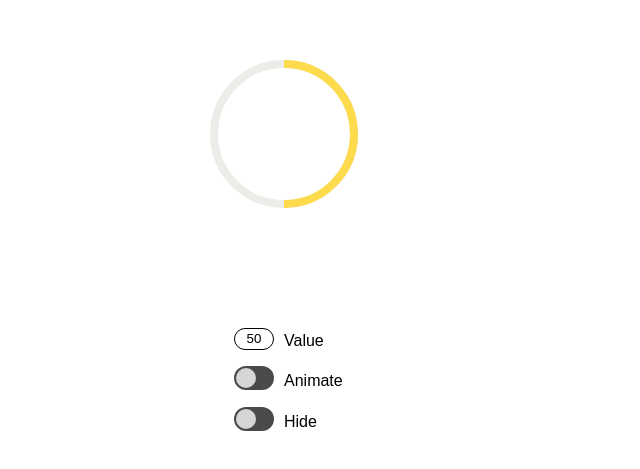
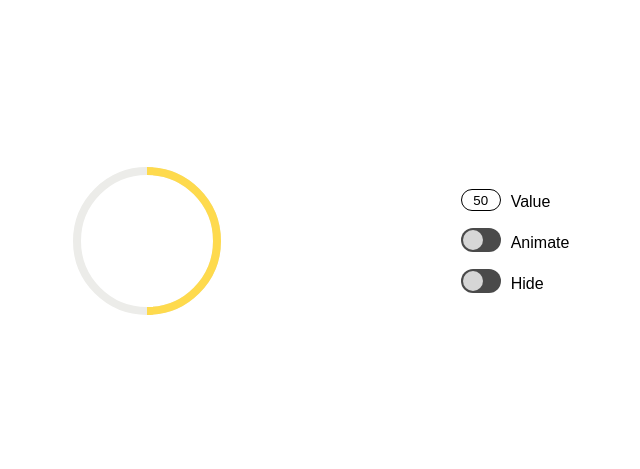
Before and after one commit to siandreev/round-progress-bar, a plain HTML site: page public/index.html in a window 1280 px wide. Shown: the part 159-628 px from the top of the page, without its empty margins (356-996 px from the left). Drawn offline with Linux system fonts and the light colour scheme.

Commit message:
Added adaptive layout for landscape orientation

```diff
--- a/public/index.html
+++ b/public/index.html
@@ -5,11 +5,10 @@
   <meta charset="utf-8">
   <meta name="viewport" content="width=device-width, initial-scale=1, maximum-scale=1, user-scalable=0"/>
   <title>RoundSlider</title>
-
   <link rel="stylesheet" href="style.css">
 </head>
 <body>
-  <div class="container" id="progress">
+  <div class="progress" id="progress">
     <div class="half-container svg-container">
       <div class="svg-container__row"></div>
       <div class="svg-container__row">
--- a/public/script.js
+++ b/public/script.js
@@ -1,10 +1,10 @@
 window.onload = function (){
-    const progress = new Progress();
+    const progress = new Progress("progress");
 }
 
 class Progress {
-    constructor() {
-        const progress = document.getElementById("progress");
+    constructor(id) {
+        const progress = document.getElementById(id);
 
         this.state = "Normal"
         this.circles = Array.from(progress.querySelectorAll(".svg-container__circle"));
--- a/src/app.scss
+++ b/src/app.scss
@@ -5,7 +5,7 @@ html, body {
   margin: 0;
 }
 
-.container {
+.progress {
   position:absolute;
   height: auto;
   bottom:0;
@@ -14,11 +14,21 @@ html, body {
   right:0;
   margin: $container-margin;
   display: flex;
-  flex-direction: column;
 }
 
 .half-container {
   display: flex;
-  flex-direction: column;
   flex: 1;
 }
+
+@media only screen and (orientation: portrait) {
+  .progress, .half-container {
+    flex-direction: column;
+  }
+}
+
+@media only screen and (orientation: landscape) {
+  .progress, .half-container {
+    flex-direction: row;
+  }
+}
--- a/src/components/input.scss
+++ b/src/components/input.scss
@@ -46,6 +46,7 @@ $alpha_filter: 0.1;
 
     &_disabled {
       background-color: rgba(black, $alpha_filter);
+      cursor: auto;
     }
   }
 
--- a/src/components/panelContainer.scss
+++ b/src/components/panelContainer.scss
@@ -7,6 +7,9 @@
 
   &__row:nth-child(2){
     flex: 0 0 $panel-height;
+    display: flex;
+    align-items: center;
+    justify-content: center;
   }
 
   &__row:nth-child(3){
--- a/src/components/panelWrapper.scss
+++ b/src/components/panelWrapper.scss
@@ -1,9 +1,8 @@
 @import "../variables";
 
 .panel-wrapper {
-  margin: 0 auto;
   width: $panel-height;
-  height: 100%;
+  height: $panel-height;
   display: flex;
   flex-direction: column;
   justify-content: space-between;
@@ -12,5 +11,7 @@
   &__row {
     width: 100%;
     flex: 1 1 auto;
+    display: flex;
+    align-items: center;
   }
 }
--- a/src/components/svgContainer.scss
+++ b/src/components/svgContainer.scss
@@ -3,20 +3,18 @@
 $animation_speed: 2s;
 
 .svg-container {
-  display: flex;
-  flex-direction: column;
-  flex: 1;
-
   &__row:nth-child(1){
     flex: 7 1 auto;
   }
 
   &__row:nth-child(2){
     flex: 0 0 $diameter;
+    display: flex;
+    justify-content: center;
+    align-items: center;
 
     svg {
       display: block;
-      margin: 0 auto;
       height: $diameter;
       width: $diameter;
     }
```
Also changed, not shown: public/style.css.
